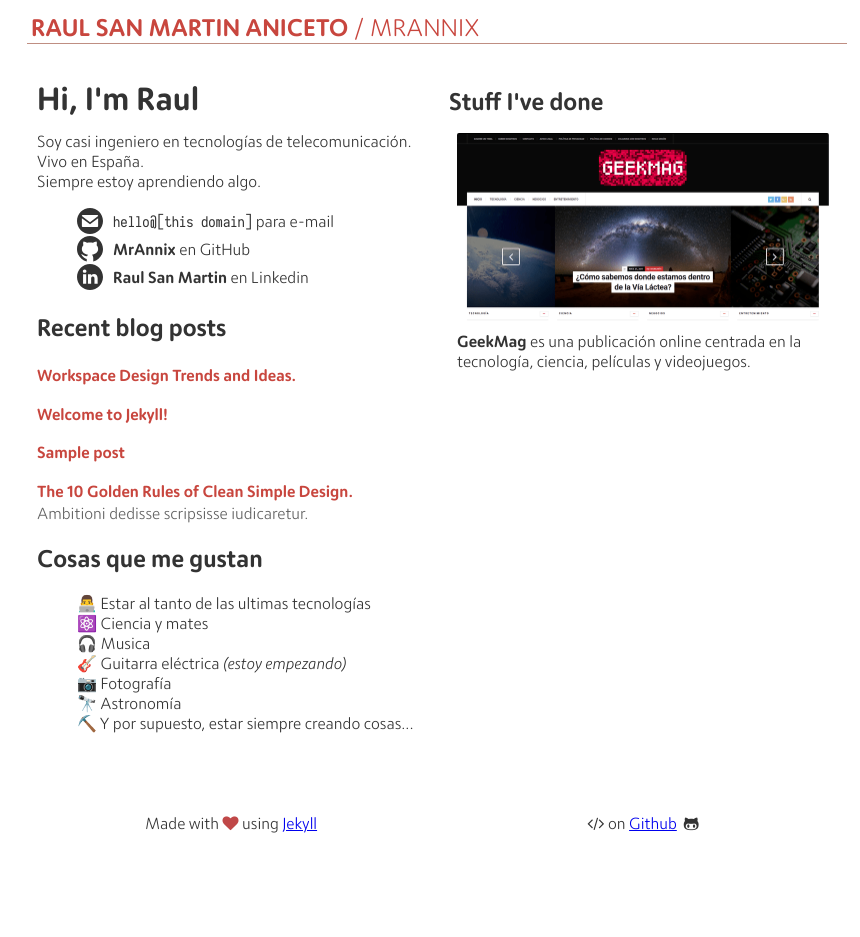
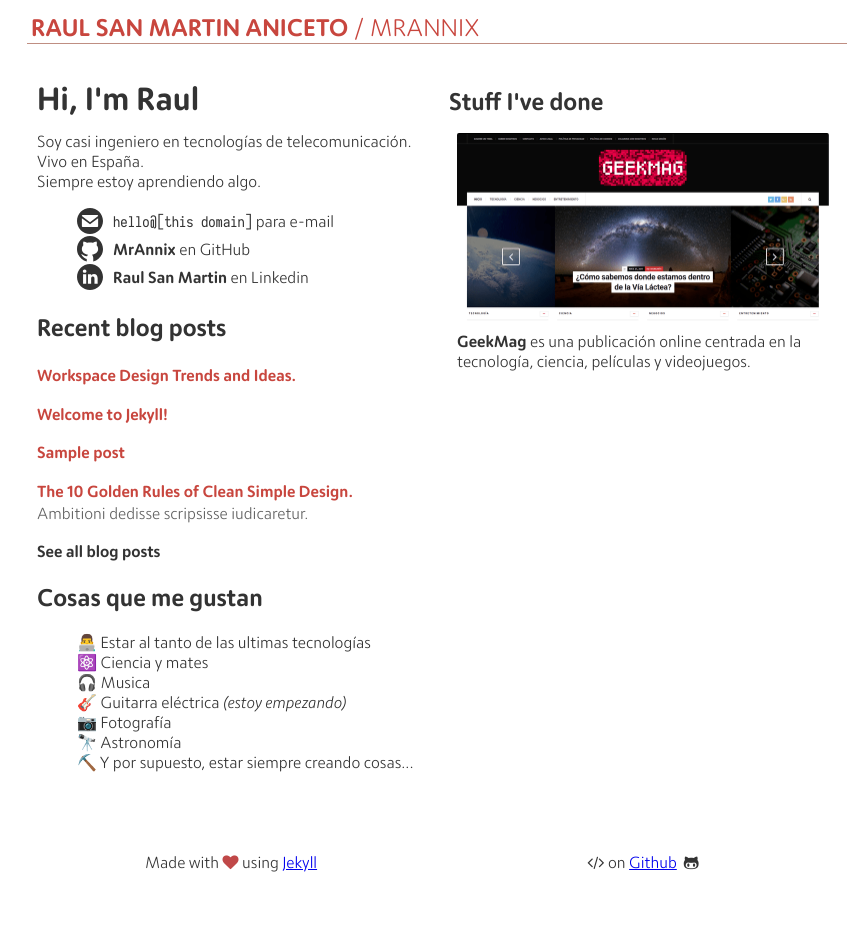
Before and after one commit to MrAnnix/MrAnnix.github.io, a Jekyll site: the page built from index.html, in a window 1280 px wide. Shown: the whole page, without its empty margins (203-1063 px from the left). Built offline with Jekyll 4.4.1, drawn with Linux system fonts in a browser that asks for light colours; the list of posts is cut into pages by our own code; before the commit the page ends 900 px from its top, so only the background shows below that.

Commit message:
Update index.html

```diff
--- a/index.html
+++ b/index.html
@@ -14,7 +14,7 @@
             <div class=sites-list>
                 <ul>
                     <li class=e-mail>
-                        <a href=contact.html><b><tt>hello@[this domain]</tt></b> para e-mail</a>
+                        <a href="{{ site.baseurl }}/contact"><b><tt>hello@[this domain]</tt></b> para e-mail</a>
                     </li>
                     <li class=github>
                         <a href=https://github.com/MrAnnix title="MrAnnix on GitHub"><strong>MrAnnix</strong> en GitHub</a>
@@ -27,11 +27,12 @@
             <div class=recent-blog-posts>
                 <h2>Recent blog posts</h2>
                 {% for post in site.posts limit:4 %}
-                <a href="{{ post.url }}"><h4 class=title>{{ post.title }}</h4></a>
+                <a href="{{ post.url | prepend: site.baseurl }}"><h4 class=title>{{ post.title }}</h4></a>
                 <p>
                 {{ post.description }}
                 </p>
                 {% endfor %}
+                <a href="{{ site.baseurl }}/blog" class=all>See all blog posts</a>
             </div>
             <div class=about-me>
                 <h2 class=hi-2>Cosas que me gustan</h2>
```
